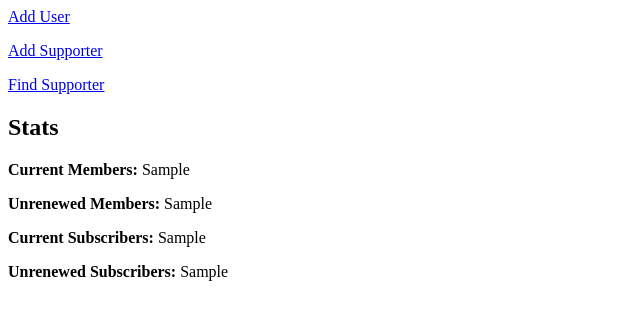
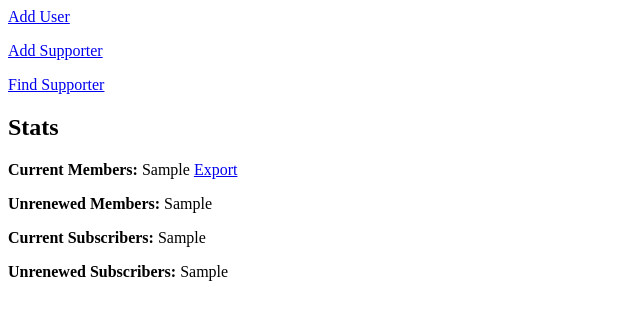
Before and after one commit to ThreeDRadio/SupporterBase, a CodeIgniter app: template application/views/welcome_message.php in a window 1280 px wide. Shown: the top 320 px of the page, without its empty margins (0-640 px from the left). Run offline with CodeIgniter, Linux system fonts and the light colour scheme; the template is opened without the code that fills it: most values are stand-ins (such as "Sample title", 1, 10 or a date in 2020).

Commit message:
Link to export current members.

```diff
--- a/application/views/welcome_message.php
+++ b/application/views/welcome_message.php
@@ -7,7 +7,7 @@
 
 <h2>Stats</h2>
 
-<p><b>Current Members:</b> <?php echo $activeMembers; ?><br />
+<p><b>Current Members:</b> <?php echo $activeMembers; ?> <a href="<?php echo site_url('export/current_members') ?>">Export</a><br />
 <p><b>Unrenewed Members:</b> <?php echo $expiredMembers; ?></p>
 
 <p><b>Current Subscribers:</b> <?php echo $activeSubs; ?><br />
```
